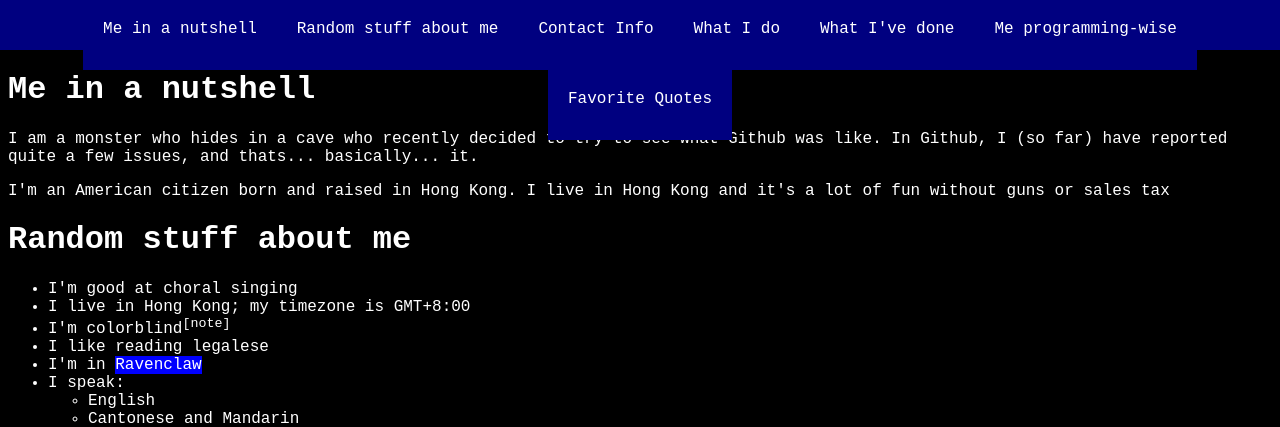
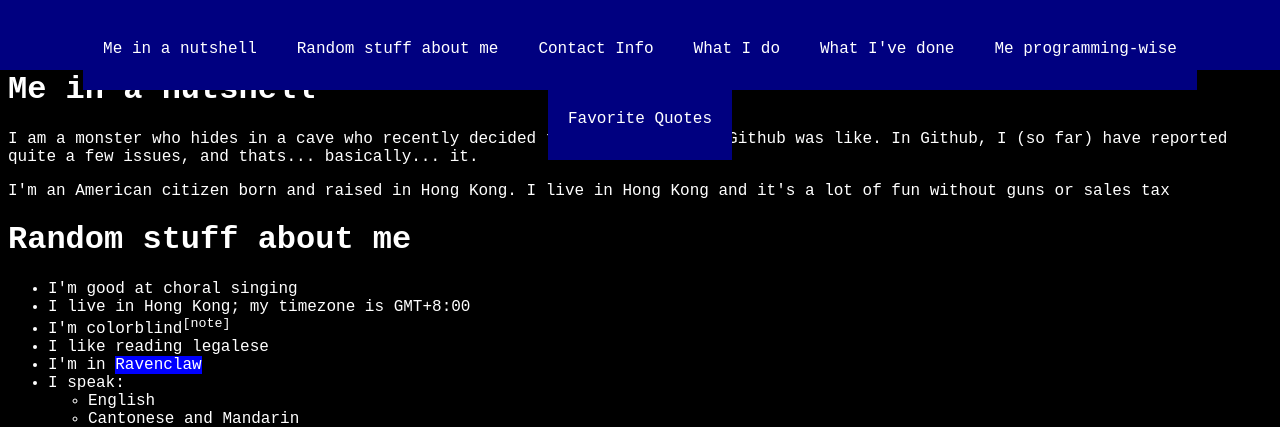
Before and after one commit to Kenny2github/kenny2github.github.io, a PHP site: page / in a window 1280 px wide. Shown: the top 427 px of the page. Run offline with PHP 8.4, Linux system fonts and the light colour scheme.

Commit message:
Update main.css

```diff
--- a/main.css
+++ b/main.css
@@ -21,6 +21,7 @@ div#header {
 	background-color:#000080;
 	height:50px;
 	text-align:center;
+	padding-top:1.25em;
 }
 div#header a {
 	display:inline-block;
```
